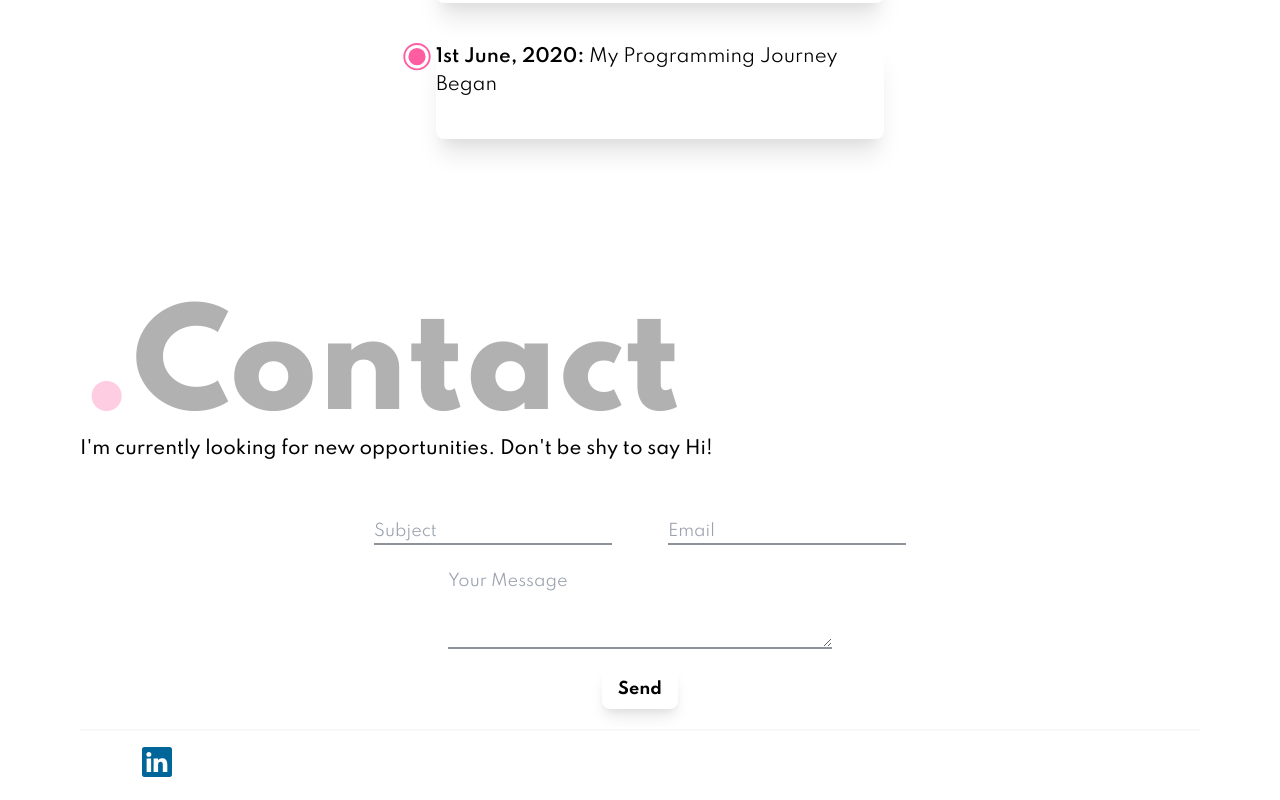
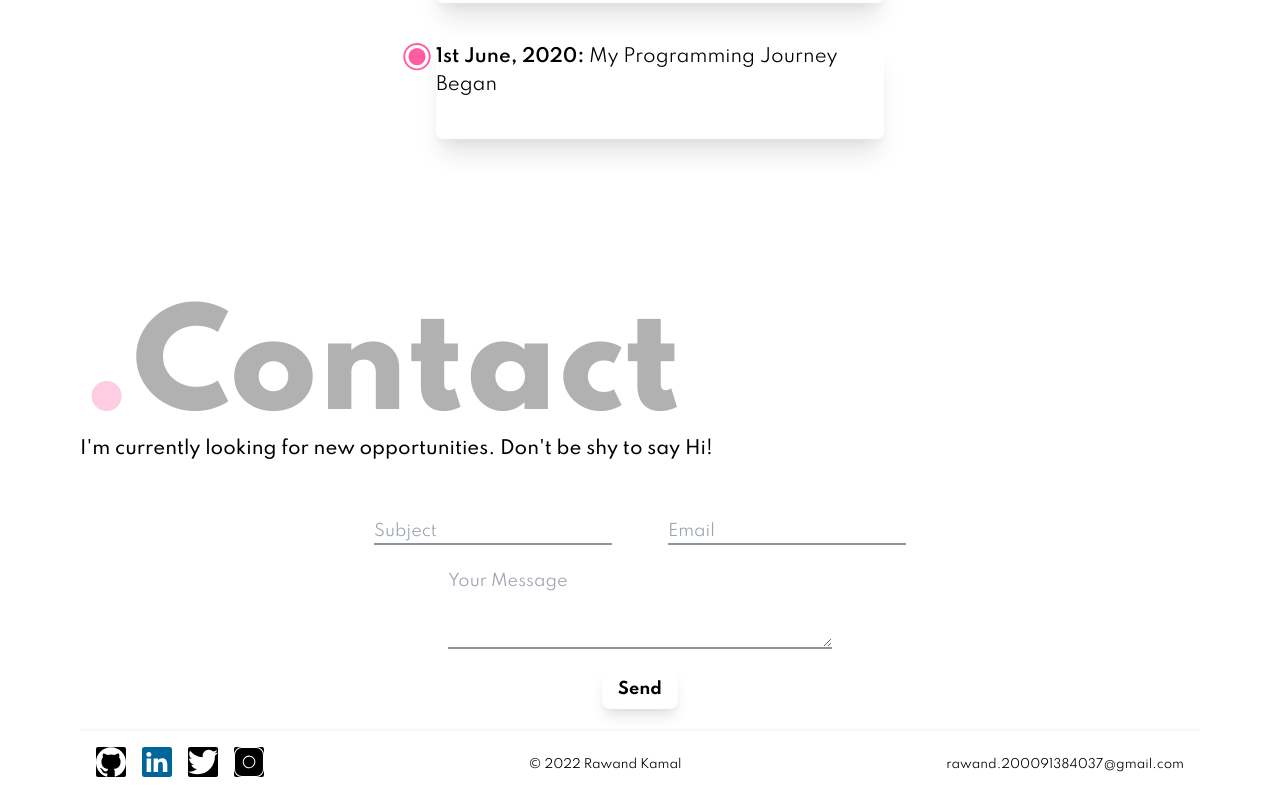
Before and after one commit to RawandDev/portfolio-nextjsss, a Next.js app: page / in a window 1280 px wide. Shown: the part 4128-4928 px from the top of the page. Built offline with nearby package versions, Linux system fonts and the light colour scheme.

Commit message:
fix(footer-theme): fix footer colors with white theme

```diff
--- a/components/Footer.jsx
+++ b/components/Footer.jsx
@@ -5,7 +5,7 @@ function Footer() {
   return (
     <>
       <div className="border-t-2 border-opacity-30 p-4 md:flex md:justify-between md:items-center text-white">
-        <ul className="flex justify-around mb-4 sm:mb-0">
+        <ul className="flex justify-around items-center mb-4 sm:mb-0">
           <li>
             <a
               href="https://www.github.com/RawandDev"
@@ -18,7 +18,7 @@ function Footer() {
                 alt="github"
                 width={30}
                 height={30}
-                className="transform hover:rotate-6 transition-transform duration-200"
+                className="transform hover:rotate-6 transition-transform duration-200 bg-black rounded-sm dark:bg-transparent"
               />
             </a>
           </li>
@@ -50,7 +50,7 @@ function Footer() {
                 alt="twitter"
                 width={30}
                 height={30}
-                className="transform hover:rotate-6 transition-transform duration-200"
+                className="transform hover:rotate-6 transition-transform duration-200 bg-black rounded-sm dark:bg-transparent"
               />
             </a>
           </li>
@@ -65,18 +65,18 @@ function Footer() {
                 alt="instagram"
                 width={30}
                 height={30}
-                className="transform hover:rotate-6 transition-transform duration-200"
+                className="transform hover:rotate-6 transition-transform duration-200 bg-black rounded-sm dark:bg-transparent"
               />
             </a>
           </li>
         </ul>
         <div>
-          <p className="text-center text-xs mb-4 sm:mb-0">
+          <p className="text-center text-xs mb-4 sm:mb-0 text-black dark:text-white">
             © 2022 Rawand Kamal
           </p>
         </div>
         <div>
-          <p className="text-center text-xs hover:text-gray-300">
+          <p className="text-center text-xs hover:text-gray-300 text-black dark:text-white">
             <a href="mailto:rawand.200091384037@gmail.com">
               rawand.200091384037@gmail.com
             </a>
```
